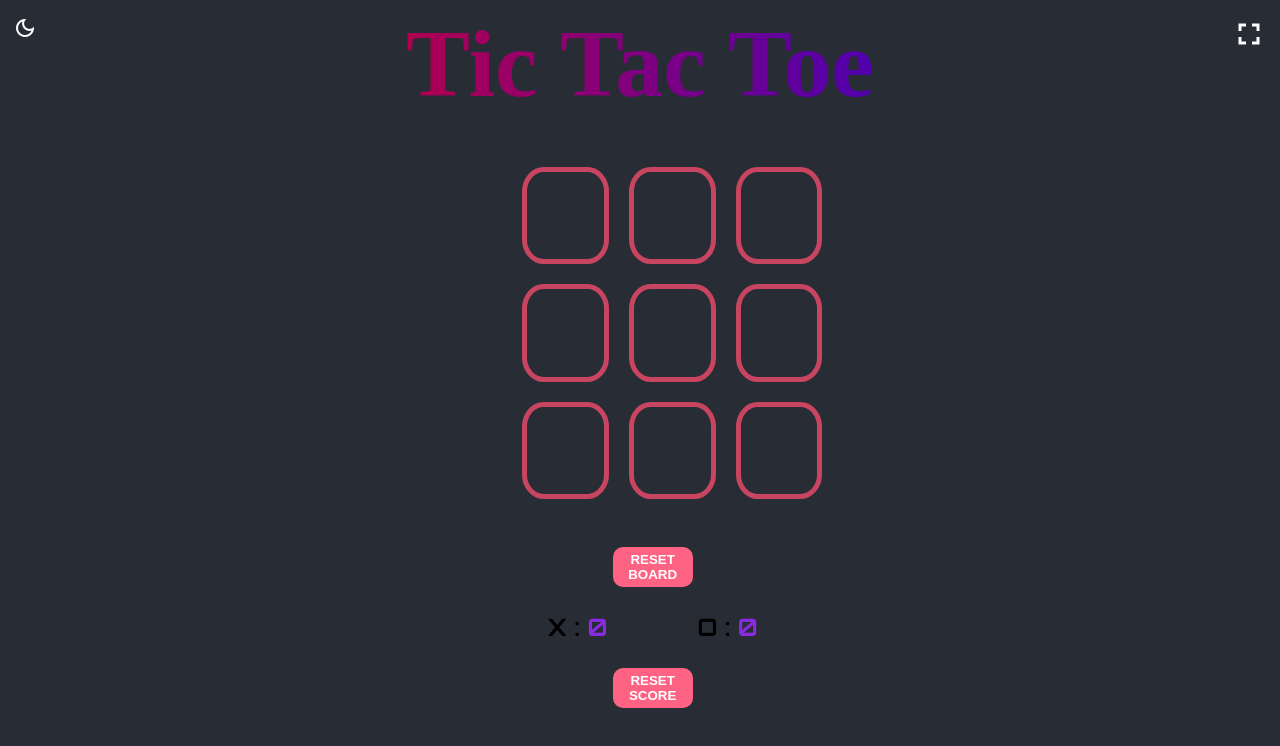
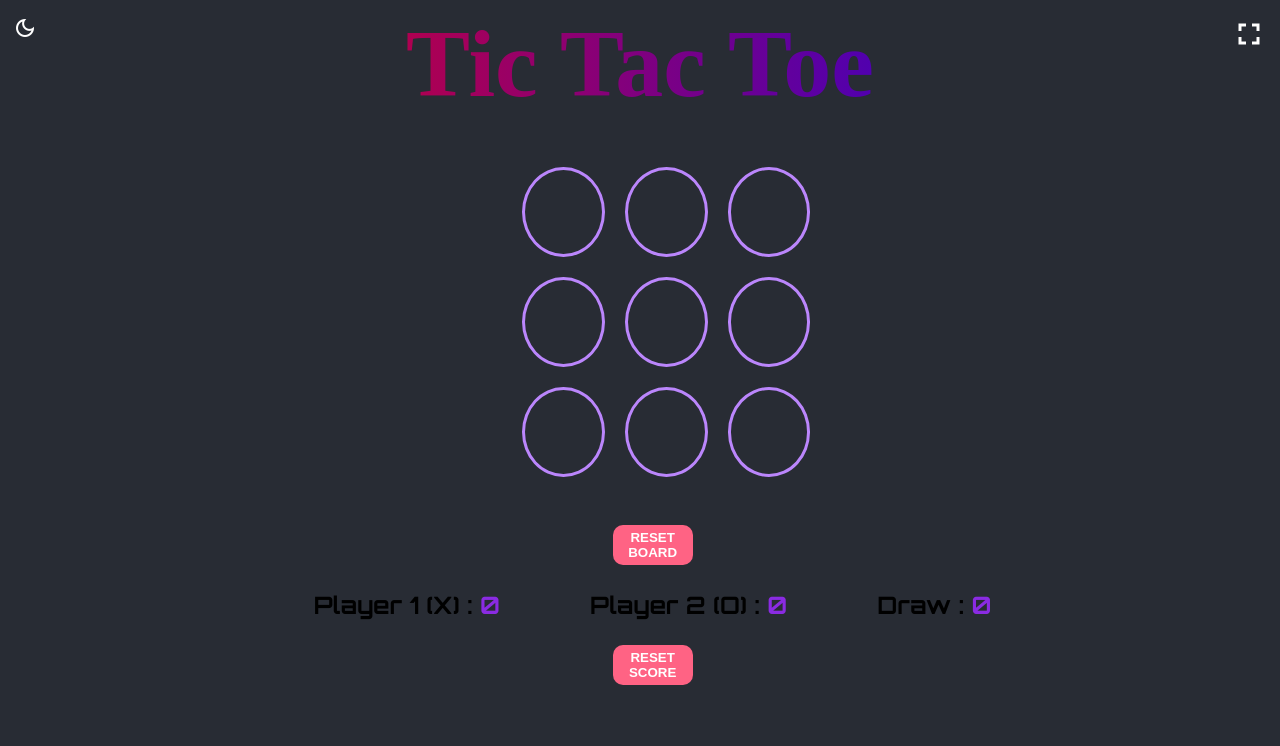
Before and after one commit to mmouhib/Ric-Rac-Roe, a React (Create React App) app: page / in a window 1280 px wide. Shown: the top 746 px of the page. Built offline with nearby package versions, Linux system fonts and the light colour scheme; a web font is replaced by a local one.

Commit message:
merged multiple hooks into one

```diff
--- a/src/components/Game/Board.jsx
+++ b/src/components/Game/Board.jsx
@@ -1,6 +1,6 @@
 import Cell from "./Cell";
+import styled from "styled-components";
 import { useEffect, useState } from "react";
-import styled from "styled-components";
 
 const StyledDiv = styled.div`
   width: 20vw;
@@ -16,32 +16,24 @@ const isFull = (board) => {
   });
 };
 
-const Board = ({
-  setBoard,
-  board,
-  logo,
-  setLogo,
-  scoreCross,
-  setScoreCross,
-  scoreCircle,
-  setScoreCircle,
-}) => {
+const Board = ({ board, setBoard, logo, setLogo, score, setScore }) => {
   const [radar, setRadar] = useState(Array(9).fill(false));
 
   useEffect(() => {
     if (winner(board, "X")) {
+      setScore({ ...score, scoreCross: score.scoreCross + 1 });
       alert("X wins");
-      setScoreCross(scoreCross + 1);
       setBoard(Array(9).fill(""));
     } else if (winner(board, "O")) {
+      setScore({ ...score, scoreCircle: score.scoreCircle + 1 });
       alert("O wins");
-      setScoreCircle(scoreCircle + 1);
       setBoard(Array(9).fill(""));
     } else if (isFull(board)) {
+      setScore({ ...score, scoreDraw: score.scoreDraw + 1 });
       alert("DRAW!");
       setBoard(Array(9).fill(""));
     }
-  }, [board, scoreCircle, scoreCross, setBoard, setScoreCircle, setScoreCross]);
+  }, [board, score, setBoard, setScore]);
 
   const affectChoice = (id) => {
     setBoard(
--- a/src/components/Game/Cell.jsx
+++ b/src/components/Game/Cell.jsx
@@ -1,18 +1,15 @@
 import styled from "styled-components";
 const StyledCell = styled.div`
   text-align: center;
-  font-size: 10vh;
+  font-size: 5vw;
   width: 6vw;
-  min-width: 4vw;
-  min-height: 4vh;
   height: 6vw;
-  border: 5px solid #c74561;
-  border-radius: 25%;
+  border: 3px solid #bb86fc;
+  border-radius: 100%;
   color: wheat;
   margin: 10px;
   cursor: pointer;
-  flex: 0 0 25%;
-  padding-top: 10%;
+  padding-top: 7%;
 
   &:hover {
     background-color: #42464e;
--- a/src/components/Game/Game.jsx
+++ b/src/components/Game/Game.jsx
@@ -19,8 +19,11 @@ const StyledTitle = styled.h1`
 const Game = () => {
   const [board, setBoard] = useState(Array(9).fill(""));
   const [logo, setLogo] = useState("X");
-  const [scoreCross, setScoreCross] = useState(0);
-  const [scoreCircle, setScoreCircle] = useState(0);
+  const [score, setScore] = useState({
+    scoreCross: 0,
+    scoreCircle: 0,
+    scoreDraw: 0,
+  });
   const [theme, setTheme] = useState(true);
 
   const resetBoard = () => {
@@ -28,8 +31,11 @@ const Game = () => {
   };
 
   const resetScore = () => {
-    setScoreCross(0);
-    setScoreCircle(0);
+    setScore({
+      scoreCross: 0,
+      scoreCircle: 0,
+      scoreDraw: 0,
+    });
   };
 
   return (
@@ -38,17 +44,15 @@ const Game = () => {
       <Fullscreen theme={theme} />
       <StyledTitle theme={theme}>Tic Tac Toe</StyledTitle>
       <Board
+        board={board}
         setBoard={setBoard}
-        board={board}
         logo={logo}
         setLogo={setLogo}
-        scoreCross={scoreCross}
-        scoreCircle={scoreCircle}
-        setScoreCross={setScoreCross}
-        setScoreCircle={setScoreCircle}
+        score={score}
+        setScore={setScore}
       />
       <Reset reset={resetBoard} content="reset board" />
-      <Score scoreCross={scoreCross} scoreCircle={scoreCircle} />
+      <Score score={score} />
       <Reset reset={resetScore} content="reset score" />
     </div>
   );
--- a/src/components/Game/Score.jsx
+++ b/src/components/Game/Score.jsx
@@ -21,10 +21,13 @@ const Score = (props) => {
   return (
     <StyledScore>
       <p id="p1">
-        X : <span>{props.scoreCross}</span>
+        Player 1 (X) : <span>{props.score.scoreCross}</span>
       </p>
       <p>
-        O : <span>{props.scoreCircle}</span>
+        Player 2 (O) : <span>{props.score.scoreCircle}</span>
+      </p>
+      <p>
+        Draw : <span>{props.score.scoreDraw}</span>
       </p>
     </StyledScore>
   );
```
